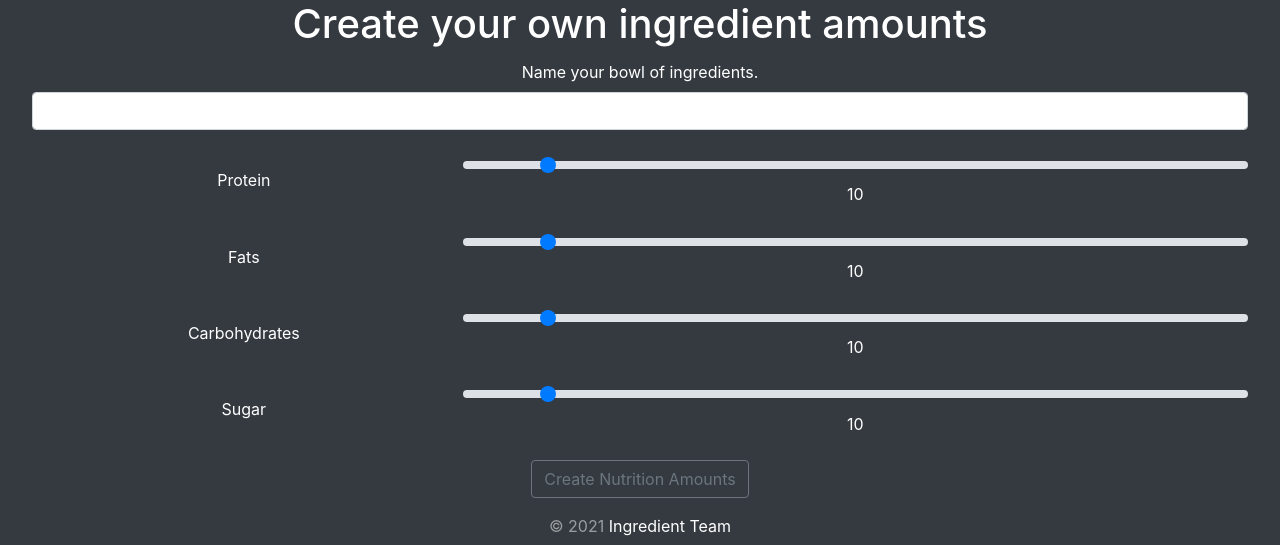
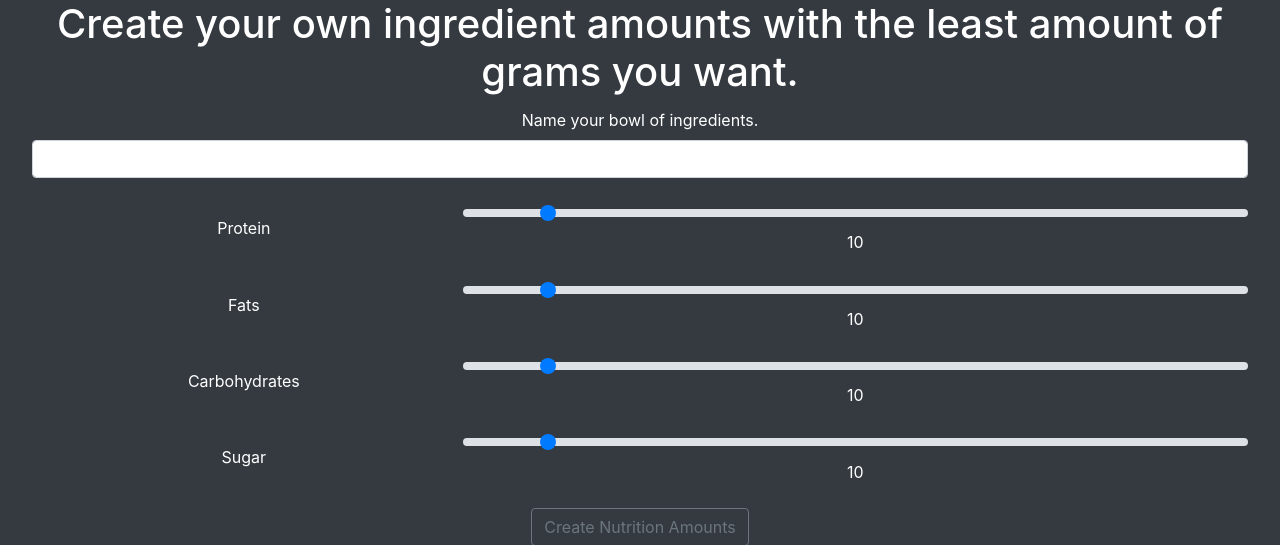
Before and after one commit to germanparra0202/ombreProject, a Flask app: template templates/questions.html in a window 1280 px wide. Shown: the part 56-601 px from the top of the page. Run offline with Flask 2, Linux system fonts and the light colour scheme; the template is opened without the code that fills it, so the values that code supplies are empty; some libraries are stand-ins or nearby versions.

Commit message:
Finished Product, Yay

```diff
--- a/jTest.py
+++ b/jTest.py
@@ -26,7 +26,7 @@ def starting_url():
     for i in data['report']['foods']:
     # if i['nutrient_id'] == 203:
         for j in i['nutrients']:
-            if j['nutrient'] == 'Protein':
+            if j['nutrient'] == 'Protein' and float(j['value']) > 5.00:
                 listAppend.append(j)
 
     # return using jsonify
--- a/main.py
+++ b/main.py
@@ -41,27 +41,67 @@ def index():
     return render_template('index.html')
 
 # Create the route to get the json() data
-@app.route("/ingredients", methods=["GET", "POST"])
+@app.route("/foods")
 def ingredients():
-
-
 
     return render_template('questions.html')
 
 @app.route("/foods", methods=["GET", "POST"])
 def foods():
 
-    listAppend = []
+    protein = request.form['slider_protein']
+    protein = float(protein)
+    fat     = request.form['slider_fats']
+    fat     = float(fat)
+    carbs   = request.form['slider_carbohydrates']
+    carbs   = float(carbs)
+    sugar   = request.form['slider_sugar']
+    sugar   = float(sugar)
+
+    proteinValue = 0
+    fatValue = 0
+    carbValue = 0
+    sugarValue = 0
+
+    listAppend = ['Here are the reccommended meals for the inputted values.']
     with open('food_data.json') as json_file:
         data = json.load(json_file)
 
     for i in data['report']['foods']:
     # if i['nutrient_id'] == 203:
+        proteinValue = 0
+        fatValue = 0
+        carbValue = 0
+        sugarValue = 0
+        counter = 0
+
         for j in i['nutrients']:
-            if j['nutrient'] == 'Protein':
-                listAppend.append(j)
+
+            if isinstance(j['gm'], float) == False:
+                continue
+
+            else:
+
+                if (j['nutrient_id'] == '203' and float(j['gm']) > protein):
+                    proteinValue = 1
+                elif (j['nutrient_id'] == '205' and float(j['gm']) > carbs):
+                    carbValue = 1
+                elif (j['nutrient_id'] == '204' and float(j['gm']) > fat):
+                    fatValue = 1
+                elif (j['nutrient_id'] == '269' and float(j['gm']) > sugar):
+                    sugarValue = 1
+
+
+                if (proteinValue == 1) and (carbValue == 1) and (fatValue == 1) and (sugarValue == 1):
+                    listAppend.append(j)
+                    counter = counter + 1
 
     # return using jsonify
+    if counter == 0:
+        listAppend.pop()
+        listAppend.append("There are no meals for your inputs.")
+
+
     return jsonify(listAppend)
 
 
--- a/templates/index.html
+++ b/templates/index.html
@@ -12,7 +12,7 @@
 
         <div class="btn btn-outline-secondary">
           <!-- button takes you to auth -> callback -> landing-->
-            <a href="/ingredients"><i class="view"></i> Make ingredients</a>
+            <a href="/foods"><i class="view"></i> Make ingredients</a>
         </div>
     </div>
 
--- a/templates/layout.html
+++ b/templates/layout.html
@@ -25,7 +25,7 @@
         <div>
             <!--aria-current="page"-->
         <nav class="nav nav-masthead justify-content-center float-md-end">
-            <a class="nav-link" href="/ingredients">Nutrition Finder</a>
+            <a class="nav-link" href="/foods">Nutrition Finder</a>
         </nav>
         </div>
     </header>
--- a/templates/questions.html
+++ b/templates/questions.html
@@ -2,7 +2,7 @@
 
 {% block content %}
 
-    <h1>Create your own ingredient amounts</h1>
+    <h1>Create your own ingredient amounts with the least amount of grams you want.</h1>
 
             <form method="POST">
 
@@ -21,7 +21,7 @@
 
                 <div class="row ml-2 mb-4">
                   <div class="col-sm-4 my-auto">
-                    <label class="form-check-label" for="proteinValue" data-toggle="tooltip" data-placement="top" title="Enter amount of protein in grams.">Protein</label>
+                    <label class="form-check-label" for="proteinValue" data-toggle="tooltip" data-placement="top" title="Enter the least amount of protein in grams.">Protein</label>
                   </div>
                   <div class="col-sm-8 slider">
                     <input name="slider_protein" id="proteinRange" class="slider-range custom-range border-0" type="range" min="0.0" max="100.0" value="10.0" step="0.01">
@@ -31,7 +31,7 @@
 
                 <div class="row ml-2 mb-4">
                   <div class="col-sm-4 my-auto">
-                    <label class="form-check-label" for="fatsValue" data-toggle="tooltip" data-placement="top" title="Enter amount of fats in grams.">Fats</label>
+                    <label class="form-check-label" for="fatsValue" data-toggle="tooltip" data-placement="top" title="Enter the least amount of fats in grams.">Fats</label>
                   </div>
                   <div class="col-sm-8">
                     <input name="slider_fats" id="fatsRange" class="slider-range custom-range border-0" type="range" min="0.0" max="100.0" value="10.0" step="0.01">
@@ -41,7 +41,7 @@
 
                 <div class="row ml-2 mb-4">
                   <div class="col-sm-4 my-auto">
-                    <label class="form-check-label" for="carbohydrateValue" data-toggle="tooltip" data-placement="top" title="Enter amount of Carbohydrates in grams.">Carbohydrates</label>
+                    <label class="form-check-label" for="carbohydrateValue" data-toggle="tooltip" data-placement="top" title="Enter the least amount of Carbohydrates in grams.">Carbohydrates</label>
                   </div>
                   <div class="col-sm-8">
                     <input name="slider_carbohydrates" id="carbohydrateRange" class="slider-range custom-range border-0" type="range" min="0.0" max="100.0" value="10.0" step="0.01">
@@ -51,7 +51,7 @@
 
                 <div class="row ml-2 mb-4">
                   <div class="col-sm-4 my-auto">
-                    <label class="form-check-label" for="sugarValue" data-toggle="tooltip" data-placement="top" title="Enter amount of sugar in grams.">Sugar</label>
+                    <label class="form-check-label" for="sugarValue" data-toggle="tooltip" data-placement="top" title="Enter the least amount of sugar in grams.">Sugar</label>
                   </div>
                   <div class="col-sm-8">
                     <input name="slider_sugar" id="sugarRange" class="slider-range custom-range border-0" type="range" min="0.0" max="100.0" value = "10.0" step="0.01">
```
